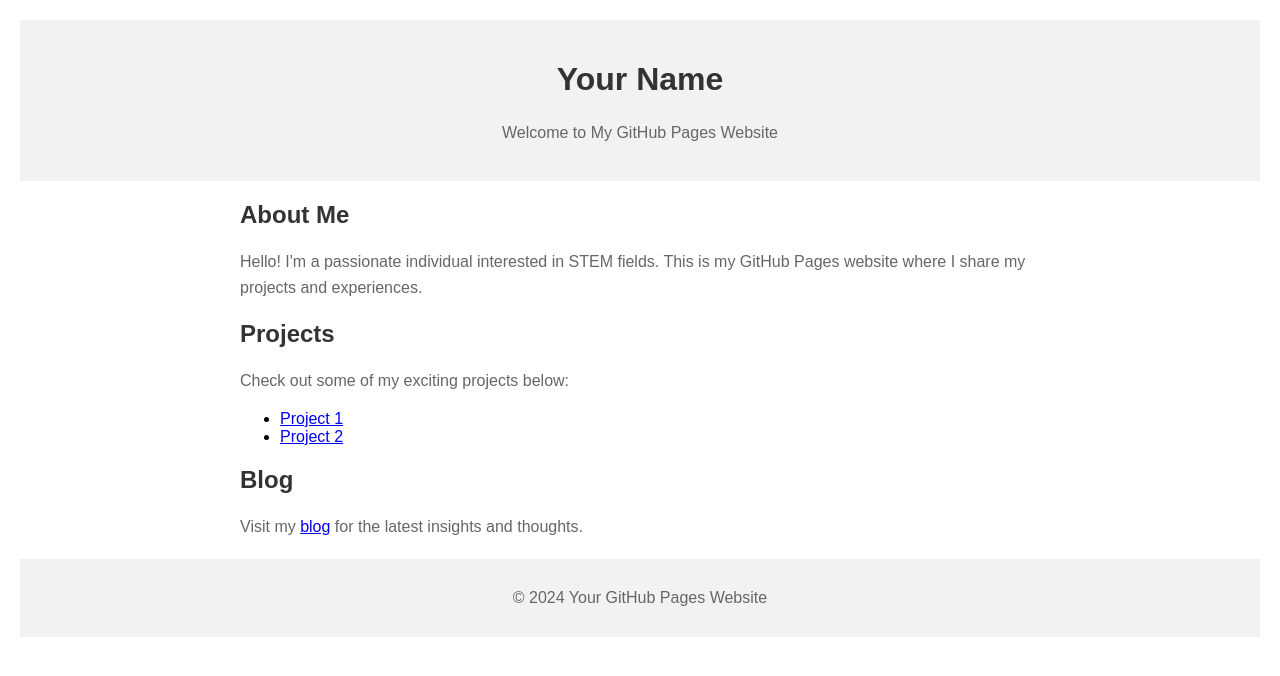
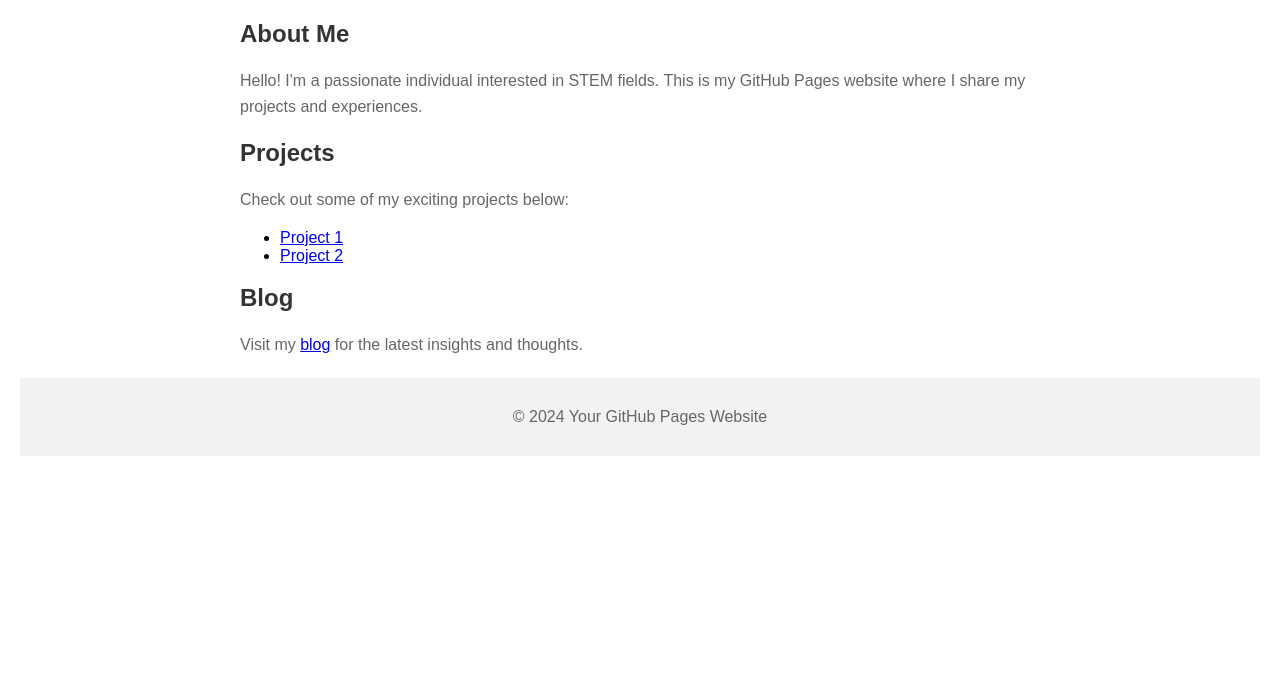
Before and after one commit to srdebapriya/srdebapriya.github.io, a plain HTML site: page index.html in a window 1280 px wide. Drawn offline with Linux system fonts and the light colour scheme.

Commit message:
Update index.html

```diff
--- a/index.html
+++ b/index.html
@@ -3,7 +3,7 @@
 <head>
     <meta charset="UTF-8">
     <meta name="viewport" content="width=device-width, initial-scale=1.0">
-    <title>Your GitHub Pages Website</title>
+    <title>Debapriya</title>
     <style>
         body {
             font-family: 'Arial', sans-serif;
@@ -40,11 +40,6 @@
 </head>
 <body>
 
-    <header>
-        <h1>Your Name</h1>
-        <p>Welcome to My GitHub Pages Website</p>
-    </header>
-
     <main>
         <section>
             <h2>About Me</h2>
```
